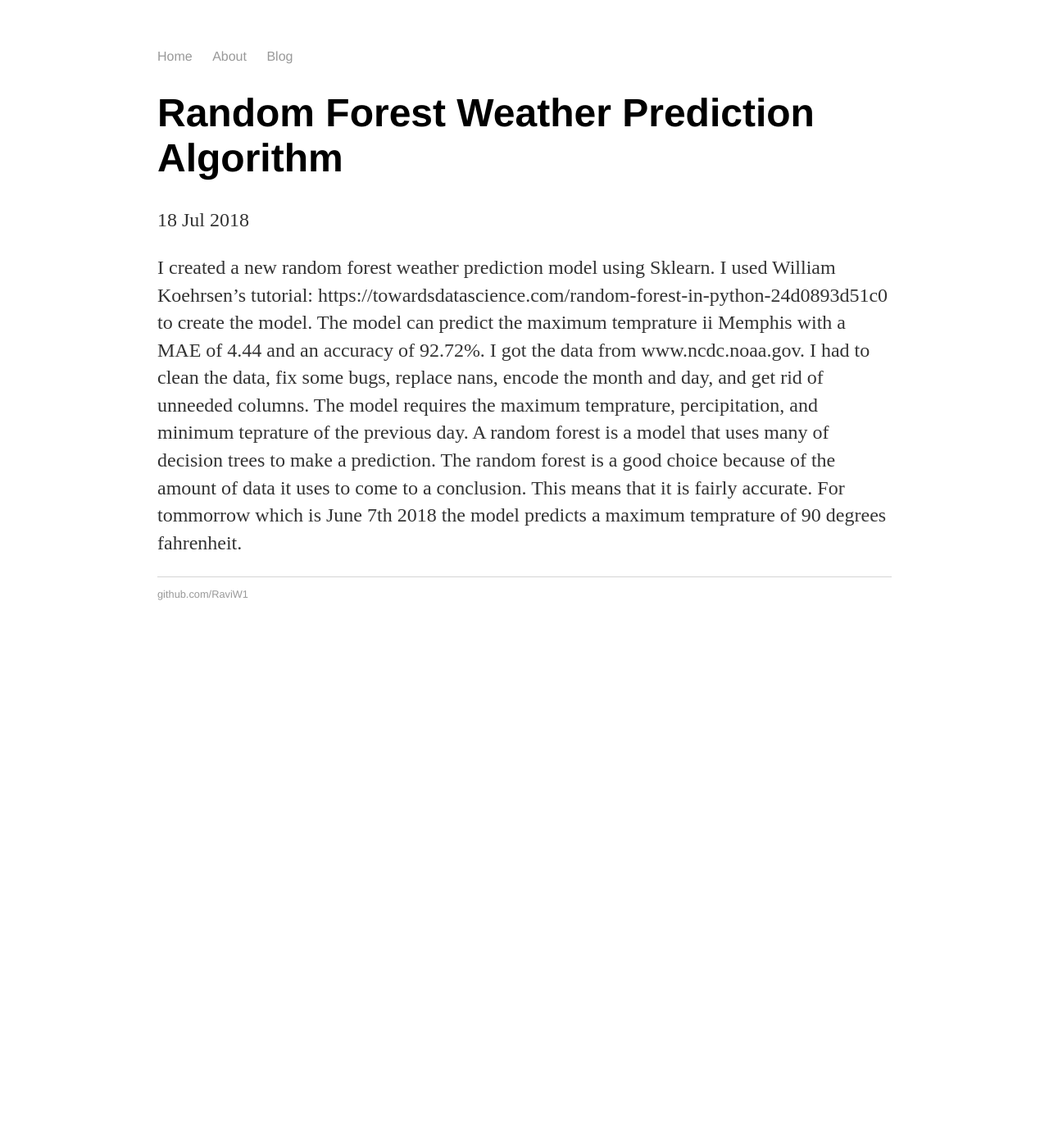
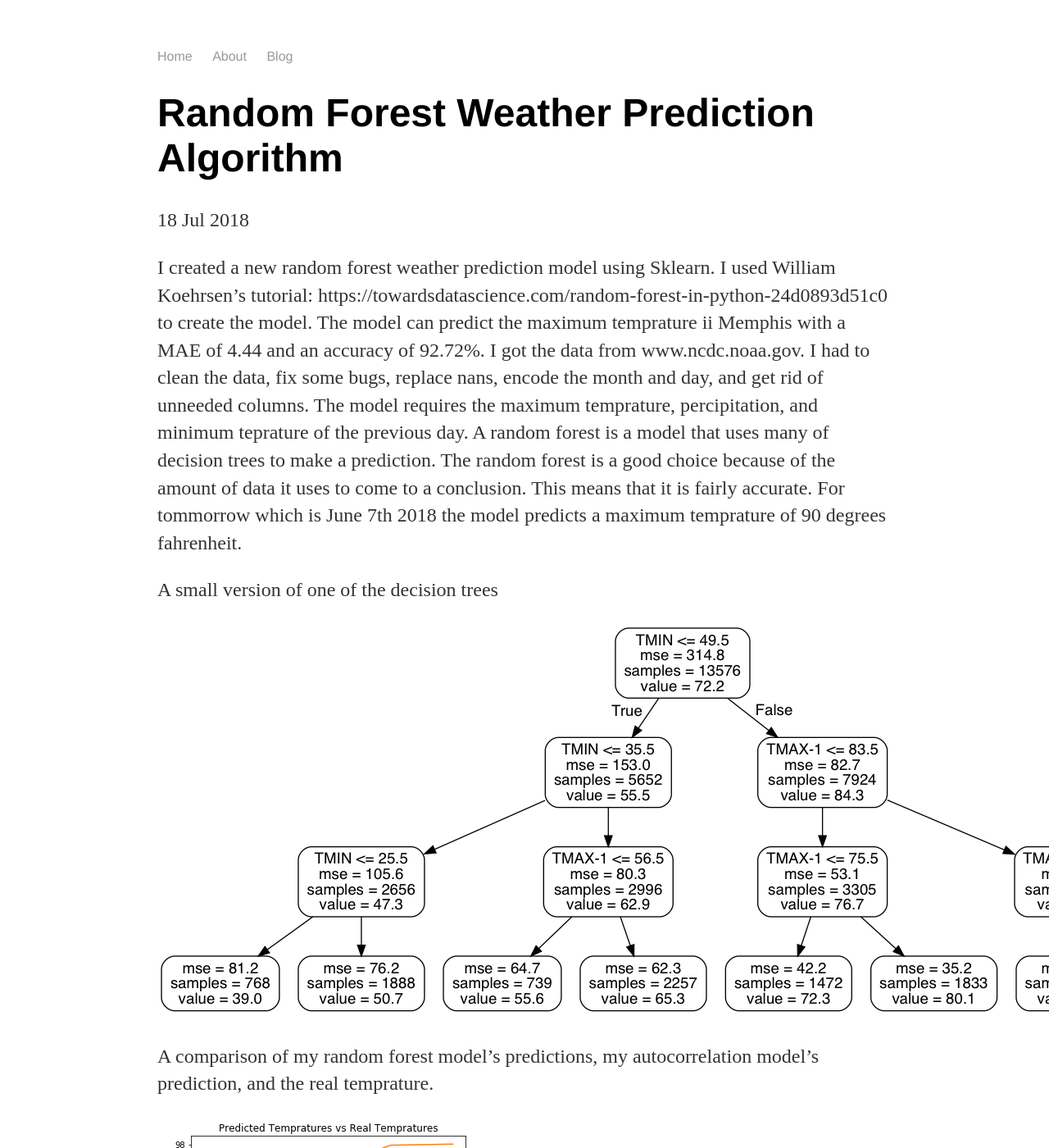
Before and after one commit to RaviW1/ravi_wije_old_site, a Jekyll site: the page built from _posts/2018-07-18-Random-Forest.md, in a window 1280 px wide and 1400 px high. Shown: the whole window at 82% size. Built offline with Jekyll 4.4.1, drawn with Linux system fonts in a browser that asks for light colours.

Commit message:
Update 2018-07-18-Random-Forest.md

```diff
--- a/_posts/2018-07-18-Random-Forest.md
+++ b/_posts/2018-07-18-Random-Forest.md
@@ -12,3 +12,11 @@
 A random forest is a model that uses many of decision trees to make a prediction.
 The random forest is a good choice because of the amount of data it uses to come to a conclusion. This means that it is fairly accurate.
 For tommorrow which is June 7th 2018 the model predicts a maximum temprature of 90 degrees fahrenheit.
+
+A small version of one of the decision trees
+
+![config.yml]({{ site.baseurl }}/data_images/small_treev2.png)
+
+A comparison of my random forest model's predictions, my autocorrelation model's prediction, and the real temprature.
+
+![config.yml]({{ site.baseurl }}/data_images/tempratures.png)
```
